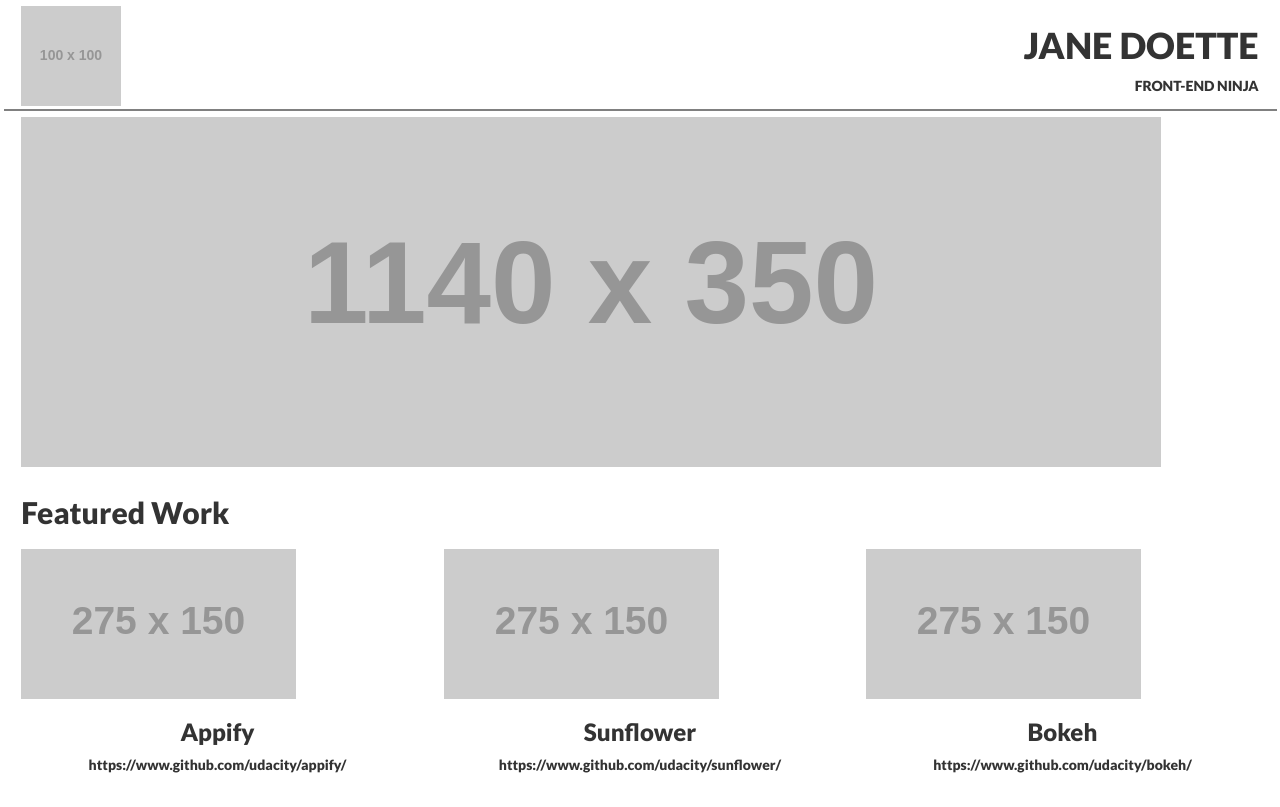
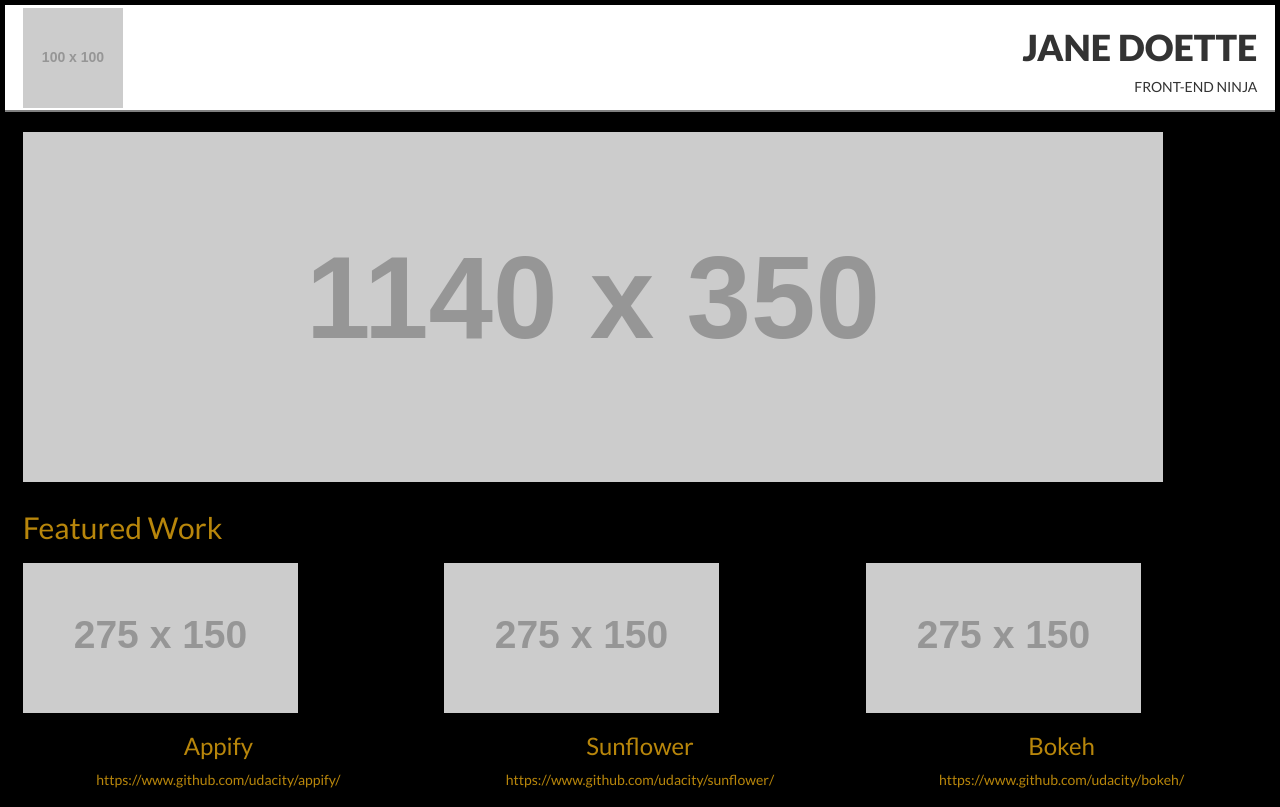
Before and after one commit to careycasile/udacitybootstrapproject, a plain HTML site: page index.html in a window 1280 px wide. Drawn offline with Linux system fonts and the light colour scheme; placeholder pictures from the web are drawn by us.

Commit message:
bootstrap update

```diff
--- a/css/main.css
+++ b/css/main.css
@@ -1,9 +1,15 @@
 body {
     font-family: lato, arial;
+    background-color: black;
+    padding: .1em;
 }
 
 
-h1, p, h2, h3 {
+h2, p, h2, h3 {
+    font-weight: 400;
+}
+
+h1 {
     font-weight: 900;
 }
 
@@ -14,8 +20,16 @@ h1, p, h2, h3 {
 
 .featured-work {
     text-align: center;
+    color: darkgoldenrod;
+}
+
+.featured-work>div>h2 {
+    text-align: left;
+    color: darkgoldenrod;
 }
 
 .header-row {
     border-bottom: .2em solid grey;
+    background-color: white;
+    margin-bottom: 1.2em;
 }
--- a/index.html
+++ b/index.html
@@ -7,7 +7,7 @@
     <link rel="stylesheet" href="css/bootstrap.min.css">
     <link rel="stylesheet" href="css/bootstrap-theme.min.css">
     <link type="text/css" rel="stylesheet" href="css/main.css">
-    <link href='https://fonts.googleapis.com/css?family=Lato:300,900' rel='stylesheet' type='text/css'>
+    <link href='https://fonts.googleapis.com/css?family=Lato:400,900,300' rel='stylesheet' type='text/css'>
 </head>
 <body>
     <main>
@@ -27,7 +27,7 @@
             </div>
         </div>
 
-        <div class="row">
+        <div class="row featured-work">
             <div class="col-md-12">
                 <h2>Featured Work</h2>
             </div>
```
